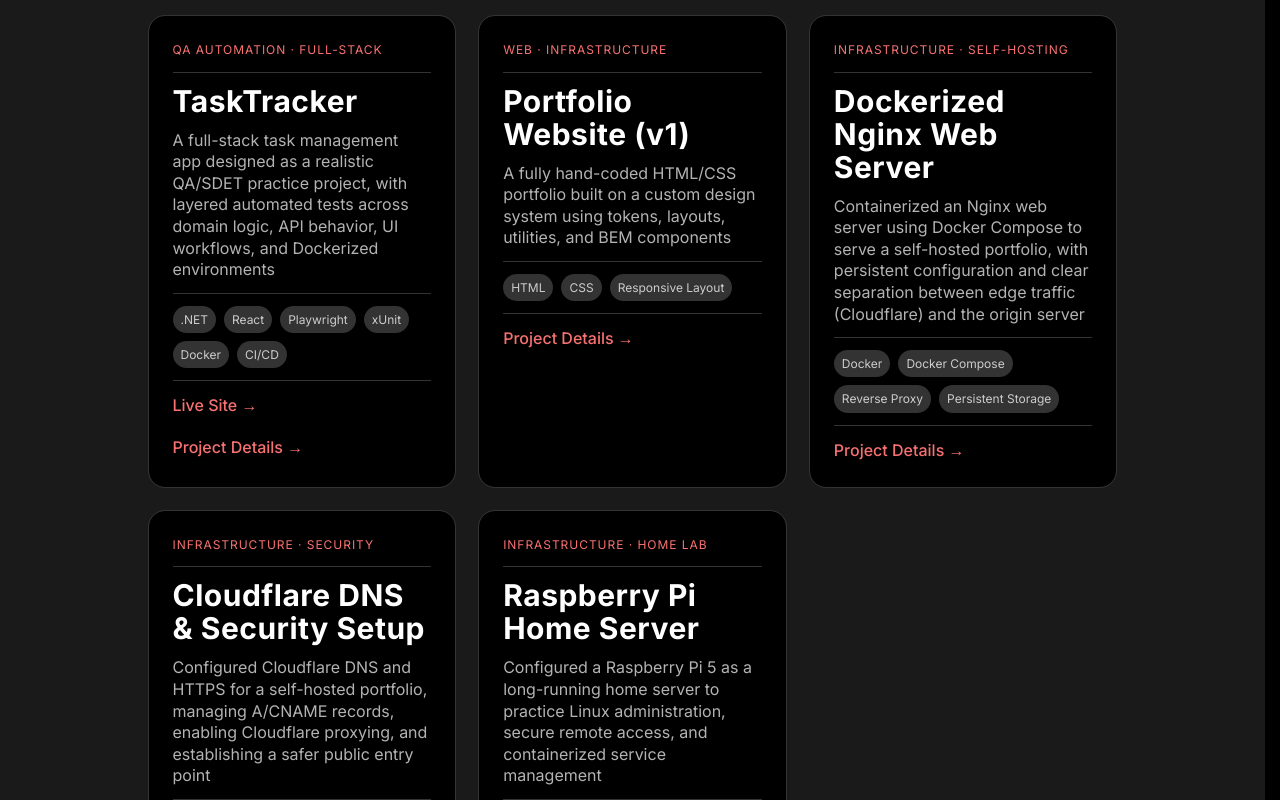
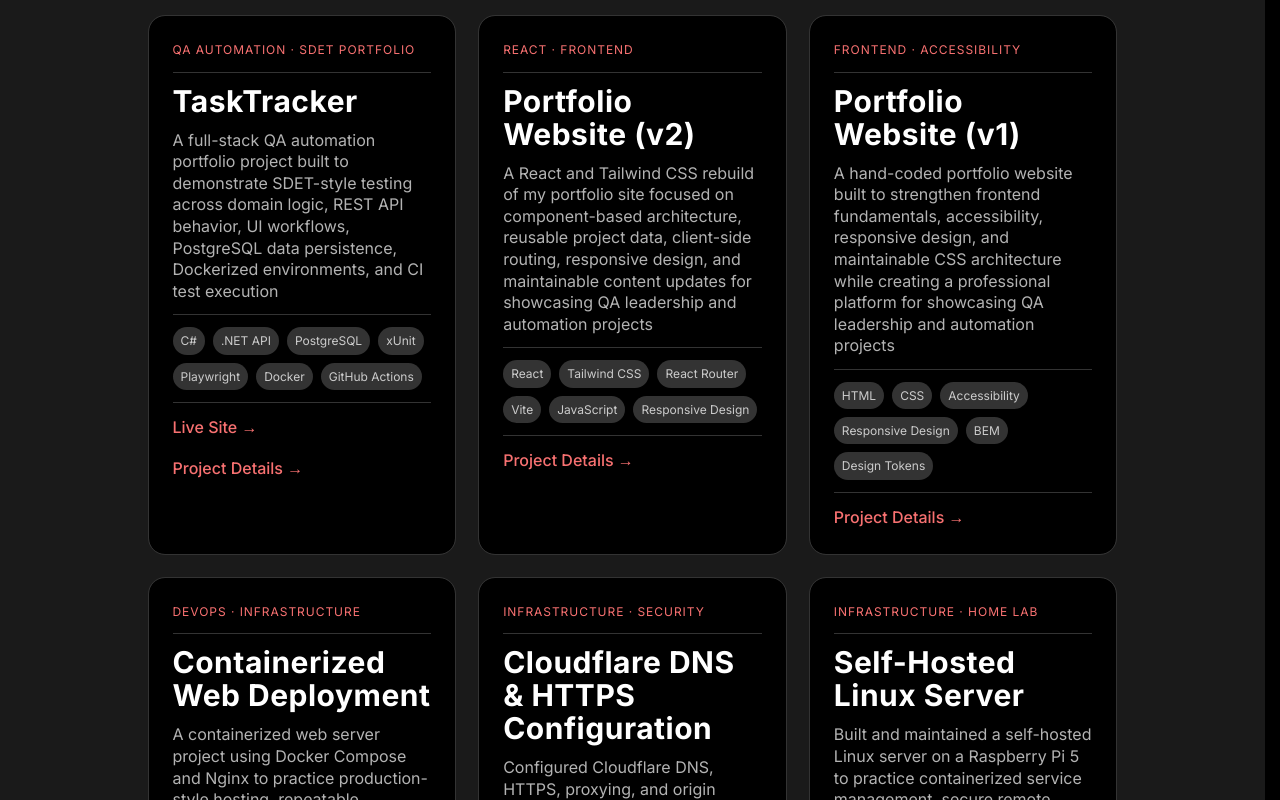
Before and after one commit to Stevenb32/portfolio-site-stevenBorkowskiDev, a React (Vite) app in the folder site/v2-react-tailwind/: page / in a window 1280 px wide. Shown: the part 3080-3880 px from the top of the page. Built offline with nearby package versions, Linux system fonts and the light colour scheme.

Commit message:
updated project cards

```diff
--- a/site/v2-react-tailwind/src/data/projects.js
+++ b/site/v2-react-tailwind/src/data/projects.js
@@ -1,11 +1,11 @@
 export const projectItems = [
   {
     id: "tasktracker",
-    categories: ["QA Automation", "Full-Stack"],
+    categories: ["QA Automation", "SDET Portfolio"],
     title: "TaskTracker",
     description:
-      "A full-stack task management app designed as a realistic QA/SDET practice project, with layered automated tests across domain logic, API behavior, UI workflows, and Dockerized environments",
-    tech: [".NET", "React", "Playwright", "xUnit", "Docker", "CI/CD"],
+      "A full-stack QA automation portfolio project built to demonstrate SDET-style testing across domain logic, REST API behavior, UI workflows, PostgreSQL data persistence, Dockerized environments, and CI test execution",
+    tech: ["C#", ".NET API", "PostgreSQL", "xUnit", "Playwright", "Docker", "GitHub Actions"],
     links: [
       {
         id: "live",
@@ -24,12 +24,28 @@ export const projectItems = [
     ],
   },
   {
+    id: "portfolio-v2",
+    categories: ["React", "Frontend"],
+    title: "Portfolio Website (v2)",
+    description:
+      "A React and Tailwind CSS rebuild of my portfolio site focused on component-based architecture, reusable project data, client-side routing, responsive design, and maintainable content updates for showcasing QA leadership and automation projects",
+    tech: ["React", "Tailwind CSS", "React Router", "Vite", "JavaScript", "Responsive Design"],
+    links: [
+      {
+        id: "details",
+        label: "Project Details →",
+        href: "/projects/portfolio-v2/",
+        type: "route",
+      },
+    ],
+  },
+  {
     id: "portfolio-v1",
-    categories: ["Web", "Infrastructure"],
+    categories: ["Frontend", "Accessibility"],
     title: "Portfolio Website (v1)",
     description:
-      "A fully hand-coded HTML/CSS portfolio built on a custom design system using tokens, layouts, utilities, and BEM components",
-    tech: ["HTML", "CSS", "Responsive Layout"],
+      "A hand-coded portfolio website built to strengthen frontend fundamentals, accessibility, responsive design, and maintainable CSS architecture while creating a professional platform for showcasing QA leadership and automation projects",
+    tech: ["HTML", "CSS", "Accessibility", "Responsive Design", "BEM", "Design Tokens"],
     links: [
       {
         id: "details",
@@ -41,11 +57,11 @@ export const projectItems = [
   },
   {
     id: "dockerized-nginx",
-    categories: ["Infrastructure", "Self-Hosting"],
-    title: "Dockerized Nginx Web Server",
+    categories: ["DevOps", "Infrastructure"],
+    title: "Containerized Web Deployment",
     description:
-      "Containerized an Nginx web server using Docker Compose to serve a self-hosted portfolio, with persistent configuration and clear separation between edge traffic (Cloudflare) and the origin server",
-    tech: ["Docker", "Docker Compose", "Reverse Proxy", "Persistent Storage"],
+      "A containerized web server project using Docker Compose and Nginx to practice production-style hosting, repeatable environment setup, persistent configuration, and deployment workflows that support safer release validation",
+    tech: ["Docker", "Docker Compose", "Nginx", "Linux", "Self-Hosting", "Deployment"],
     links: [
       {
         id: "details",
@@ -58,10 +74,10 @@ export const projectItems = [
   {
     id: "cloudflare-dns-security",
     categories: ["Infrastructure", "Security"],
-    title: "Cloudflare DNS & Security Setup",
+    title: "Cloudflare DNS & HTTPS Configuration",
     description:
-      "Configured Cloudflare DNS and HTTPS for a self-hosted portfolio, managing A/CNAME records, enabling Cloudflare proxying, and establishing a safer public entry point",
-    tech: ["DNS", "HTTPS", "SSL/TLS", "Origin Server (Self-Hosted)"],
+      "Configured Cloudflare DNS, HTTPS, proxying, and origin security for a self-hosted portfolio site, gaining hands-on experience with secure public access, domain routing, and production-style web deployment",
+    tech: ["Cloudflare", "DNS", "HTTPS", "SSL/TLS", "Proxying", "Origin Security"],
     links: [
       {
         id: "details",
@@ -74,10 +90,10 @@ export const projectItems = [
   {
     id: "raspberry-pi-home-server",
     categories: ["Infrastructure", "Home Lab"],
-    title: "Raspberry Pi Home Server",
+    title: "Self-Hosted Linux Server",
     description:
-      "Configured a Raspberry Pi 5 as a long-running home server to practice Linux administration, secure remote access, and containerized service management",
-    tech: ["Raspberry Pi 5", "Linux", "SSH", "Docker"],
+      "Built and maintained a self-hosted Linux server on a Raspberry Pi 5 to practice containerized service management, secure remote access, networking fundamentals, and long-running environment reliability",
+    tech: ["Linux", "Docker", "SSH", "Tailscale", "Networking", "Home Lab"],
     links: [
       {
         id: "details",
```
